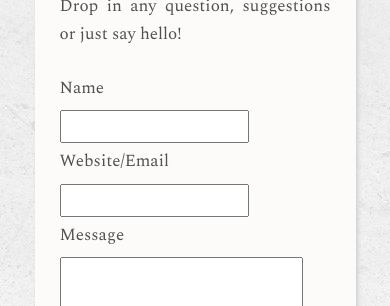
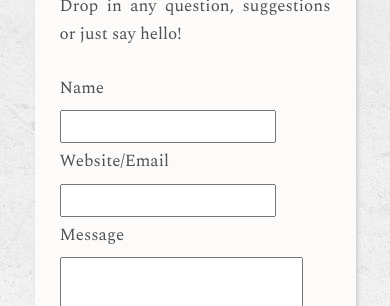
Before and after one commit to evangelistagrace/evangelistagrace.github.io, a Jekyll site: the page built from menu/contact.md, in a window 390 px wide. Shown: the part 232-538 px from the top of the page. Built offline with Jekyll 4.4.1, drawn with Linux system fonts in a browser that asks for light colours; some web fonts are replaced.

Commit message:
Update main.css

```diff
--- a/assets/css/main.css
+++ b/assets/css/main.css
@@ -349,7 +349,7 @@ hr {
 
 @media (max-width: 767px) {
   .form-group input{
-    width: 70%;
+    width: 80%;
   }
 
   .form-group textarea{
```
